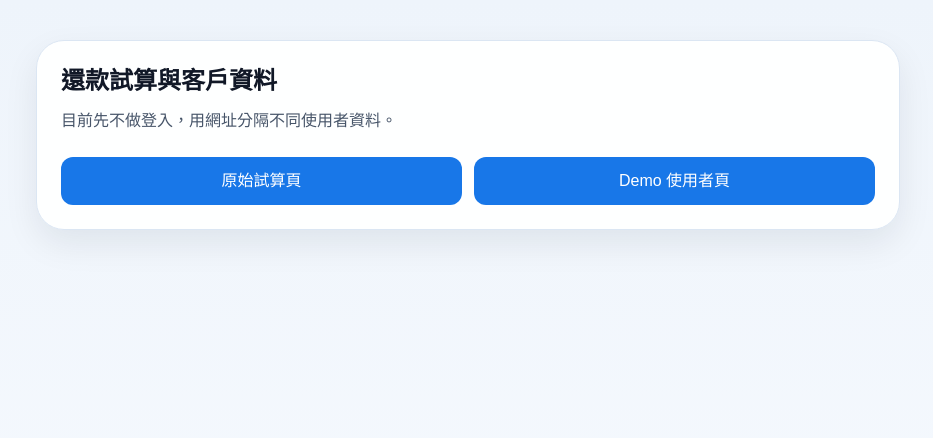
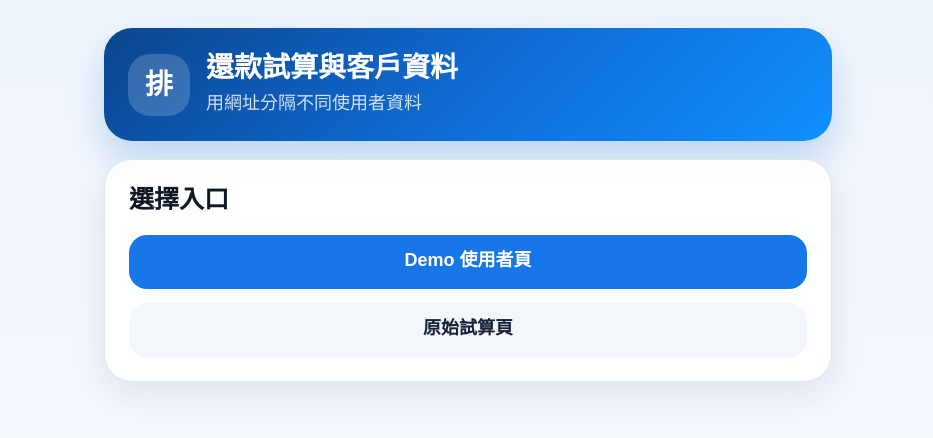
Before and after one commit to d125410918/calculate-debt-customers, a Next.js app: page / in a window 1280 px wide. Shown: the top 438 px of the page, without its empty margins (172-1105 px from the left). Built offline with nearby package versions, Linux system fonts and the light colour scheme.

Commit message:
Redesign home page with app cards

```diff
--- a/src/app/page.tsx
+++ b/src/app/page.tsx
@@ -2,13 +2,19 @@ import Link from "next/link";
 
 export default function HomePage() {
   return (
-    <main className="mx-auto max-w-4xl px-4 py-10">
-      <section className="card p-6">
-        <h1 className="text-2xl font-bold">還款試算與客戶資料</h1>
-        <p className="mt-3 text-slate-600">目前先不做登入，用網址分隔不同使用者資料。</p>
-        <div className="mt-6 grid gap-3 sm:grid-cols-2">
-          <Link className="rounded-xl bg-slate-900 px-4 py-3 text-center text-white" href="/original">原始試算頁</Link>
-          <Link className="rounded-xl bg-blue-700 px-4 py-3 text-center text-white" href="/u/demo">Demo 使用者頁</Link>
+    <main className="app-main app-stack">
+      <section className="app-hero">
+        <div className="app-hero-icon">排</div>
+        <div>
+          <div className="app-hero-title">還款試算與客戶資料</div>
+          <div className="app-hero-subtitle">用網址分隔不同使用者資料</div>
+        </div>
+      </section>
+      <section className="app-card">
+        <h1 className="app-title">選擇入口</h1>
+        <div className="app-grid">
+          <Link className="app-button primary full text-center" href="/u/demo">Demo 使用者頁</Link>
+          <Link className="app-button full text-center" href="/original">原始試算頁</Link>
         </div>
       </section>
     </main>
```
